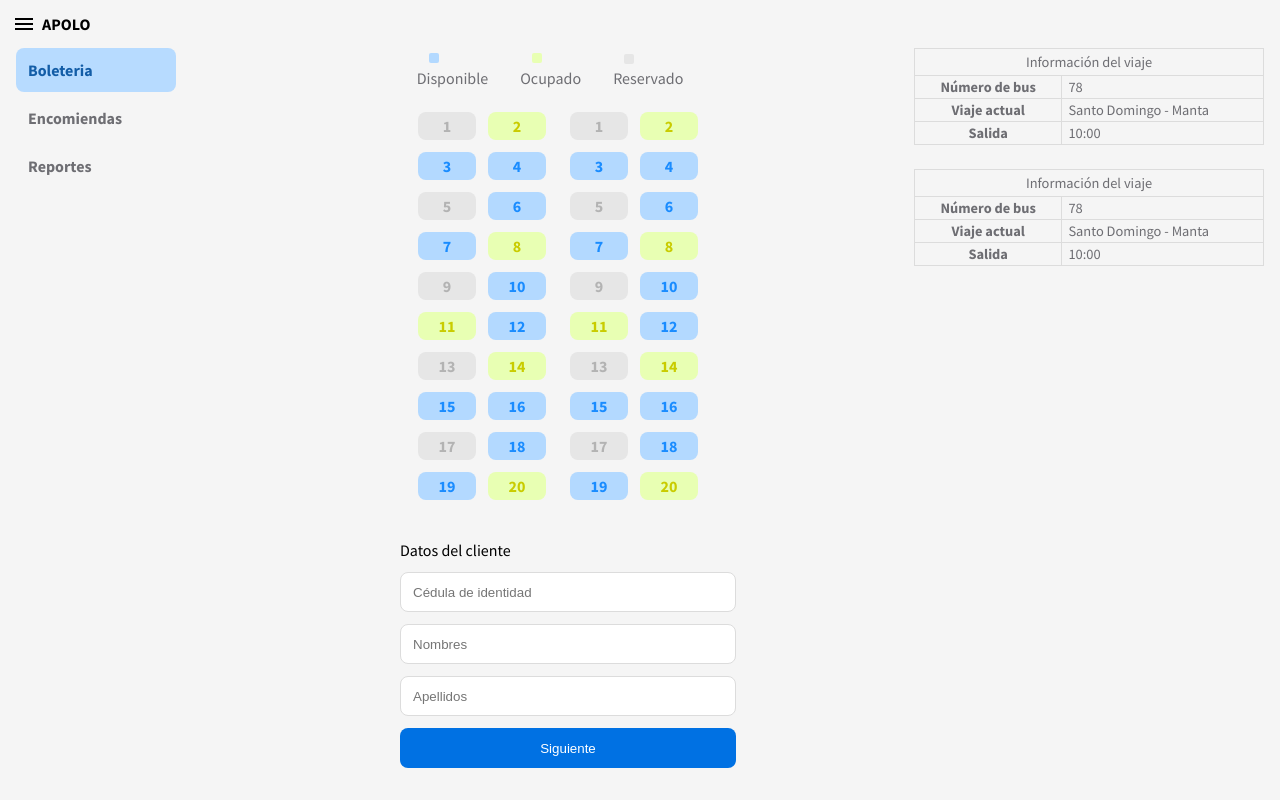
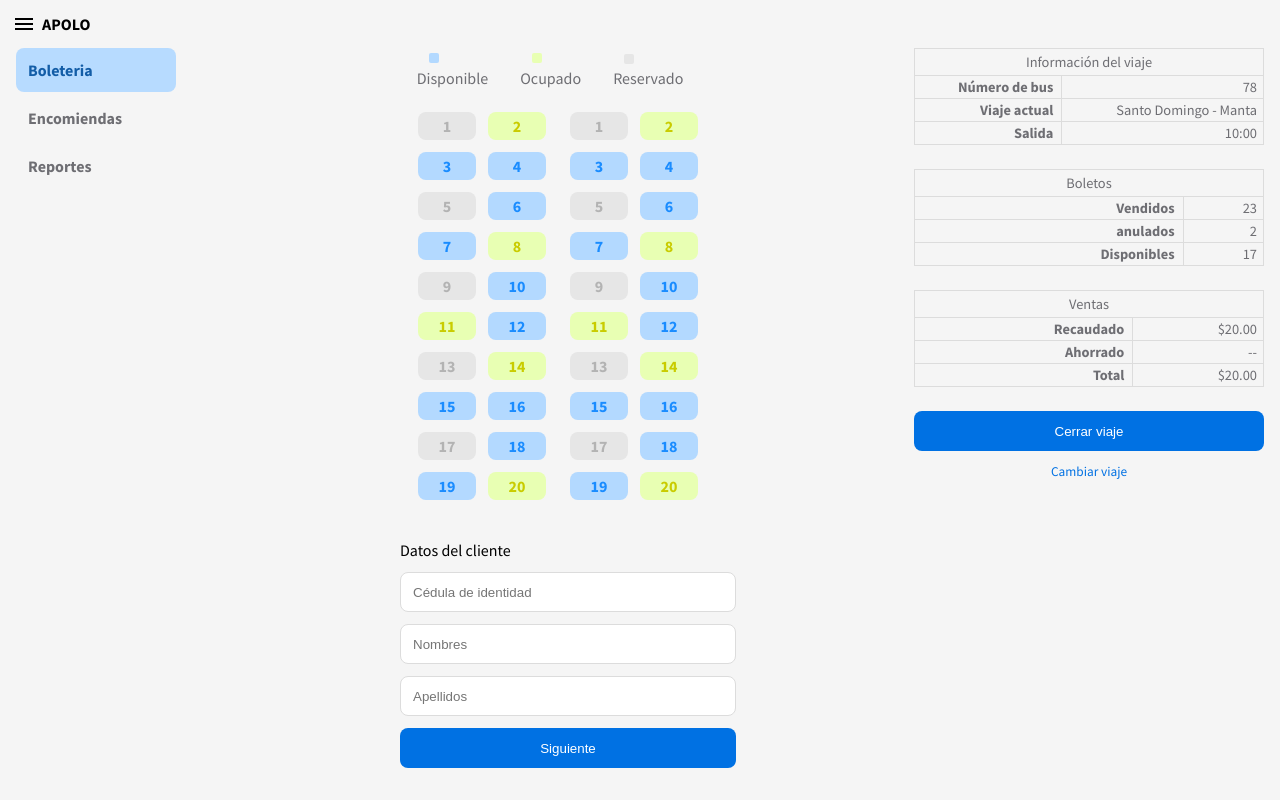
Before and after one commit to jeffersonmejia/apolo, a Next.js app: page / in a window 1280 px wide. Both pictures are taken after typing "Sample", "Sample123" into the empty fields and a click on the button "Ingresar". Built offline with nearby package versions, Linux system fonts and the light colour scheme.

Commit message:
add travel options

```diff
--- a/src/components/panel_resumen/index.js
+++ b/src/components/panel_resumen/index.js
@@ -20,22 +20,43 @@ export function PanelResumen() {
 				</thead>
 			</table>
 			<table className={styles.resumenTable}>
-				<caption>Información del viaje</caption>
+				<caption>Boletos</caption>
 				<thead>
 					<tr>
-						<th>Número de bus</th>
-						<td>78</td>
+						<th>Vendidos</th>
+						<td>23</td>
 					</tr>
 					<tr>
-						<th>Viaje actual</th>
-						<td>Santo Domingo - Manta</td>
+						<th>anulados</th>
+						<td>2</td>
 					</tr>
 					<tr>
-						<th>Salida</th>
-						<td>10:00</td>
+						<th>Disponibles</th>
+						<td>17</td>
 					</tr>
 				</thead>
 			</table>
+			<table className={styles.resumenTable}>
+				<caption>Ventas</caption>
+				<thead>
+					<tr>
+						<th>Recaudado</th>
+						<td>$20.00</td>
+					</tr>
+					<tr>
+						<th>Ahorrado</th>
+						<td>--</td>
+					</tr>
+					<tr>
+						<th>Total</th>
+						<td>$20.00</td>
+					</tr>
+				</thead>
+			</table>
+			<div className={styles.groupBtn}>
+				<button>Cerrar viaje</button>
+				<small>Cambiar viaje</small>
+			</div>
 		</div>
 	);
 }
--- a/src/components/panel_resumen/index.module.css
+++ b/src/components/panel_resumen/index.module.css
@@ -2,6 +2,7 @@
 	display: flex;
 	flex-direction: column;
 	gap: 24px;
+	text-align: right;
 }
 .resumenTable {
 	width: 100%;
@@ -21,6 +22,18 @@
 .resumenTable caption {
 	padding: 4px;
 }
+.groupBtn {
+	display: flex;
+	flex-direction: column;
+	gap: 12px;
+}
+.groupBtn small {
+	width: fit-content;
+	text-align: center;
+	margin: auto;
+	color: var(--btn-bg);
+	cursor: pointer;
+}
 @media screen and (min-width: 850px) {
 	.resumenTable {
 		width: 100%;
```
